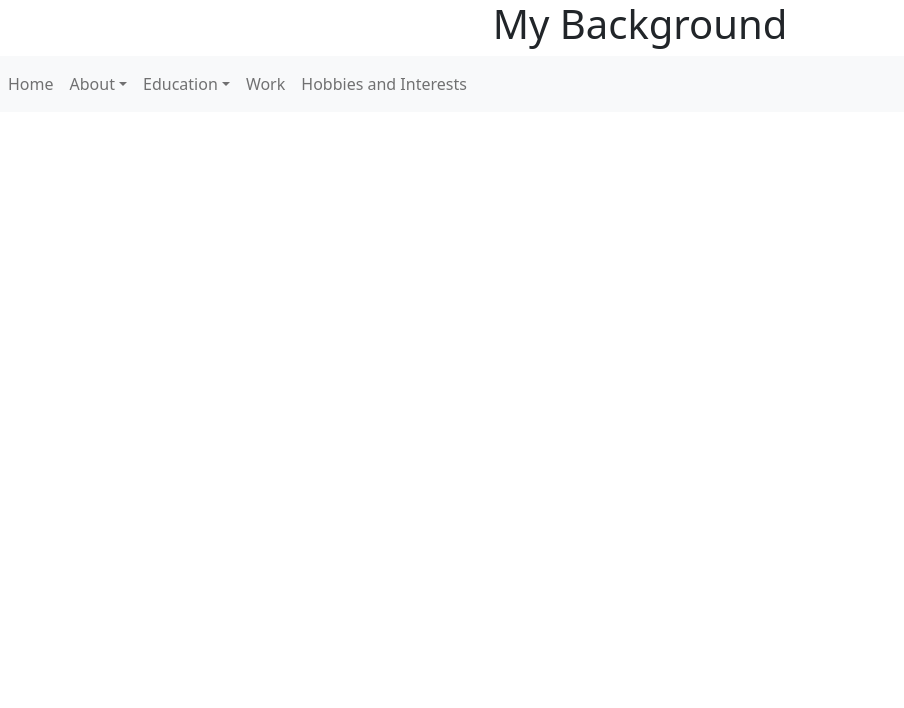
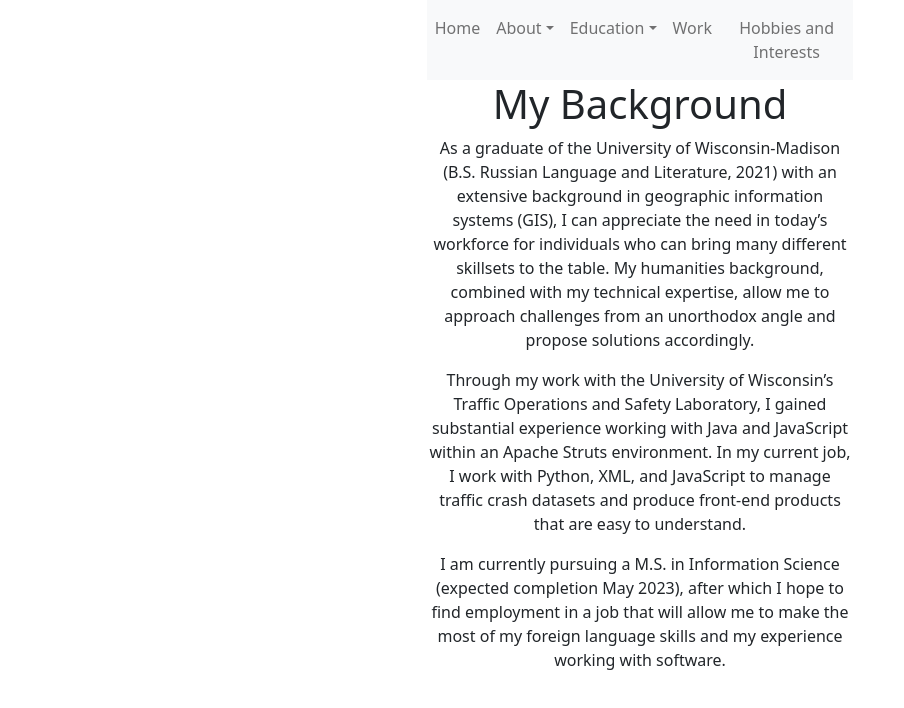
Before and after one commit to mrthorpe12/personal_portfolio, a React (Create React App) app in the folder portfolio/: page /background in a window 1280 px wide. Shown: the top 708 px of the page, without its empty margins (0-904 px from the left). Built offline with nearby package versions, Linux system fonts and the light colour scheme.

Commit message:
Add styling to App. Add content.

```diff
--- a/portfolio/src/App.css
+++ b/portfolio/src/App.css
@@ -1,5 +1,7 @@
 .App {
   text-align: center;
+  display: grid;
+  grid-template-columns: 1fr 1fr 1fr;
 }
 
 .App-logo {
@@ -36,3 +38,7 @@
     transform: rotate(360deg);
   }
 }
+
+main {
+  grid-column: 2;
+}
--- a/portfolio/src/App.js
+++ b/portfolio/src/App.js
@@ -3,6 +3,15 @@
 
 import React from 'react';
 import { Routes, Route } from "react-router-dom";
+
+import Background from './components/Background';
+import PersonalProjects from './components/PersonalProjects';
+import TeamProjects from './components/TeamProjects';
+import Contact from './components/Contact';
+
+import Graduate from './components/Graduate';
+import Undergrad from './components/Undergrad';
+import Secondary from './components/Secondary';
 
 import Work from './components/Work';
 import Hobbies from './components/Hobbies';
@@ -15,6 +24,13 @@
       <main>
         <Navigation />
         <Routes>
+          <Route path='background' element={<Background />} />
+          <Route path='personal' element={<PersonalProjects />} />
+          <Route path='team' element={<TeamProjects />} />
+          <Route path='contact' element={<Contact />} />
+          <Route path='graduate' element={<Graduate />} />
+          <Route path='undergrad' element={<Undergrad />} />
+          <Route path='secondary' element={<Secondary />} />
           <Route path="work" element={<Work />} />
           <Route path="hobbies" element={<Hobbies />} />
           <Route path="home" element={<Home />} />
--- a/portfolio/src/components/Background.js
+++ b/portfolio/src/components/Background.js
@@ -4,6 +4,9 @@
     return (
         <div>
             <h1>My Background</h1>
+            <p>As a graduate of the University of Wisconsin-Madison (B.S. Russian Language and Literature, 2021) with an extensive background in geographic information systems (GIS), I can appreciate the need in today’s workforce for individuals who can bring many different skillsets to the table. My humanities background, combined with my technical expertise, allow me to approach challenges from an unorthodox angle and propose solutions accordingly.</p>
+            <p>Through my work with the University of Wisconsin’s Traffic Operations and Safety Laboratory, I gained substantial experience working with Java and JavaScript within an Apache Struts environment. In my current job, I work with Python, XML, and JavaScript to manage traffic crash datasets and produce front-end products that are easy to understand.</p>
+            <p>I am currently pursuing a M.S. in Information Science (expected completion May 2023), after which I hope to find employment in a job that will allow me to make the most of my foreign language skills and my experience working with software.</p>
         </div>
     )
 }
--- a/portfolio/src/components/Graduate.js
+++ b/portfolio/src/components/Graduate.js
@@ -4,6 +4,7 @@
     return (
         <div>
             <h1>University of Michigan - Ann Arbor</h1>
+            <p><strong>"Everybody is ignorant, only on different subjects."</strong> - Will Rogers</p>
             <h2>SI 501: Intro to Contextual Inquiry</h2>
             <p>Covered the basic principles of contextual inquiry and consulting</p>
             <p>Worked as part of student-led team with real-world client based in Detroit, Michigan. Analyzed client's
--- a/portfolio/src/components/Hobbies.js
+++ b/portfolio/src/components/Hobbies.js
@@ -3,6 +3,7 @@
     return (
         <div>
             <h1>Hobbies</h1>
+            <p><strong>"I don't have hobbies; hobbies cost money. Interests are quite free."</strong> - George Carlin</p>
             <h2>Travel</h2>
             <p>I've visited most of the contiguous U.S. and have been to Spain, France, Italy, and the UK. At some
                 point in the near future, I'd like to travel to Russia, since I studied Russian as an undergrad!
--- a/portfolio/src/components/Home.js
+++ b/portfolio/src/components/Home.js
@@ -1,4 +1,5 @@
 import React from 'react';
+
 function Home() {
     return (
         <div>
--- a/portfolio/src/components/Navigation.js
+++ b/portfolio/src/components/Navigation.js
@@ -1,30 +1,12 @@
 import React, { Component } from 'react';
 import { Navbar, Nav, NavDropdown } from 'react-bootstrap';
 import { LinkContainer } from 'react-router-bootstrap';
-import { Routes, Route, Link } from 'react-router-dom';
-
-import Background from './Background';
-import PersonalProjects from './PersonalProjects';
-import TeamProjects from './TeamProjects';
-import Contact from './Contact';
-
-import Graduate from './Graduate';
-import Undergrad from './Undergrad';
-import Secondary from './Secondary';
+import { Link } from 'react-router-dom';
 
 export default class Navigation extends Component {
   render() {
     return (
       <div>
-        <Routes>
-          <Route path='background' element={<Background />} />
-          <Route path='personal' element={<PersonalProjects />} />
-          <Route path='team' element={<TeamProjects />} />
-          <Route path='contact' element={<Contact />} />
-          <Route path='graduate' element={<Graduate />} />
-          <Route path='undergrad' element={<Undergrad />} />
-          <Route path='secondary' element={<Secondary />} />
-        </Routes>
         <Navbar bg="light" expand="lg">
           {/* <Navbar.Brand href="#home">React-Bootstrap</Navbar.Brand> */}
           <Navbar.Toggle aria-controls="basic-navbar-nav" />
--- a/portfolio/src/components/PersonalProjects.js
+++ b/portfolio/src/components/PersonalProjects.js
@@ -4,8 +4,9 @@
     return (
         <div>
             <h1>Personal Projects</h1>
+            <h2>SI 501 Consulting Project</h2>
+            <p>As part of my first semester coursework at UMSI, I worked as part of a student-led team to help EcoWorks, a local non-profit, improve their organizational process.  Founded in 1981, EcoWorks is dedicated to helping low-income homeowners in Metro Detroit make their homes more energy-efficient.  Our team interviewed the organization's employees, as well as homeowners who had been helped by EcoWorks, and succeeded in putting together a plan for how EcoWorks could more efficiently manage their operations.</p>
         </div>
     )
 }
-
 export default Personal;
--- a/portfolio/src/components/Secondary.js
+++ b/portfolio/src/components/Secondary.js
@@ -4,6 +4,7 @@
     return (
         <div>
             <h1>David H. Hickman High School</h1>
+            <p><strong>"Everybody is ignorant, only on different subjects."</strong> - Will Rogers</p>
             <h2>Diploma with High Honors</h2>
             <h2>3.8 GPA</h2>
             <h2>AP Capstone Scholar</h2>
--- a/portfolio/src/components/Undergrad.js
+++ b/portfolio/src/components/Undergrad.js
@@ -4,6 +4,7 @@
     return (
         <div>
             <h1>University of Wisconsin - Madison</h1>
+            <p><strong>"Everybody is ignorant, only on different subjects."</strong> - Will Rogers</p>
             <h2>CS 200: Programming I</h2>
             <p>Wrote and tested basic programs using Java</p>
             <h2>LIS 351: Intro to Digital Information</h2>
--- a/portfolio/src/components/Work.js
+++ b/portfolio/src/components/Work.js
@@ -3,6 +3,7 @@
     return (
         <div>
             <h1>Work History</h1>
+            <p><strong>"No man goes before his time - unless the boss leaves early."</strong> - Groucho Marx</p>
             <h2>Software Engineer, University of Michigan Transportation Research Institute</h2>
             <p>Developed traffic crash analysis datasets using Python/XML</p>
             <p>Built process for generating PDF traffic crash analyses using Python</p>
```
Also changed, not shown: portfolio/src/images/headshot.jpg (added).
